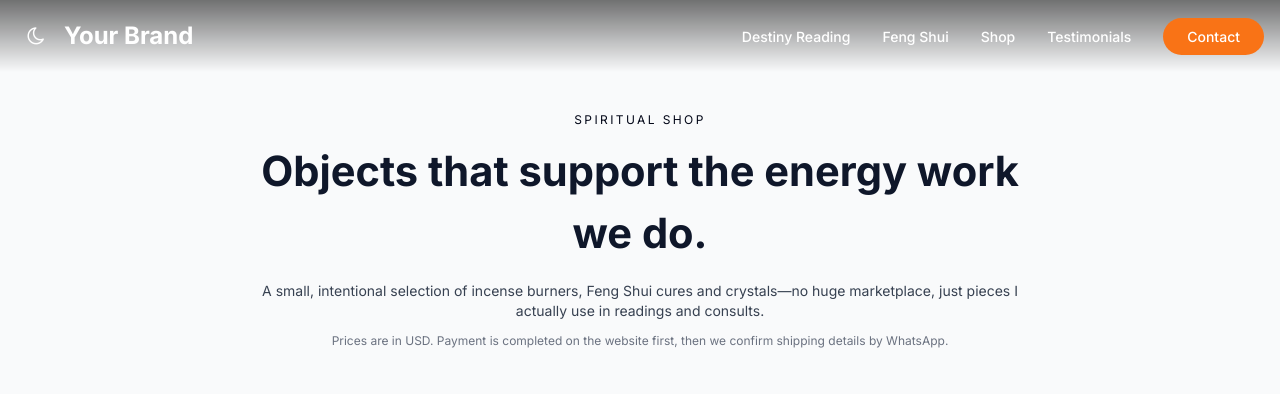
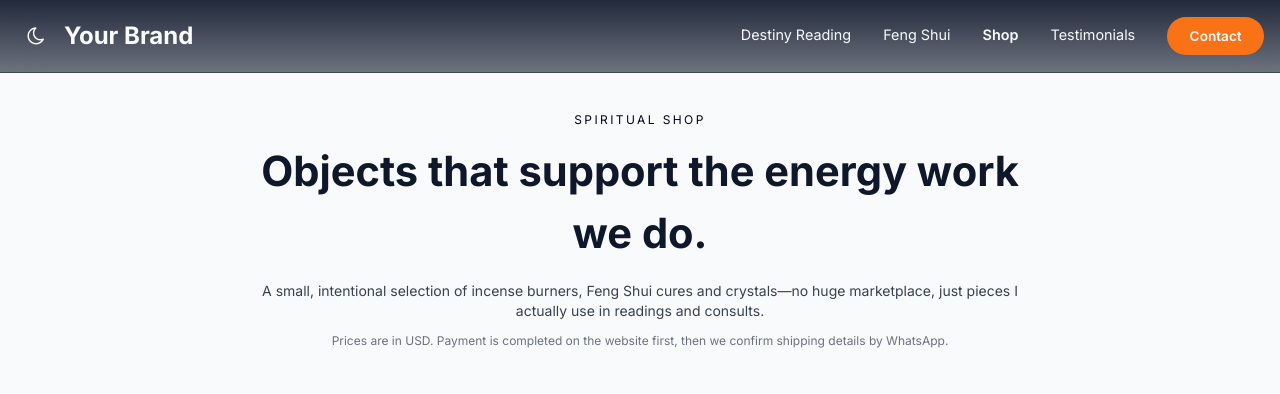
Before and after one commit to ljh285218864-hue/mystic-insights, a PHP site: page /shop.html in a window 1280 px wide. Shown: the top 394 px of the page. Run offline with PHP 8.4, Linux system fonts and the light colour scheme; some libraries are stand-ins or nearby versions.

Commit message:
Update style.css

```diff
--- a/style.css
+++ b/style.css
@@ -12,50 +17,83 @@
   color: var(--color-dark);
 }
 
-/* 导航栏：顶部透明 + 白字，滚动后白底+深色字 */
+/* Navbar: transparent over hero, solid on scroll */
 #navbar {
-  background: linear-gradient(to bottom, rgba(0,0,0,0.55), transparent);
+  background: linear-gradient(to bottom, rgba(15,23,42,0.92), rgba(15,23,42,0.6));
+  border-bottom: 1px solid rgba(148,163,184,0.25);
+  backdrop-filter: blur(18px);
 }
 
-#navbar .brand-text,
-#navbar .nav-link {
-  color: #ffffff;
-  transition: color 0.25s ease;
+.brand-text {
+  color: #f9fafb;
 }
 
-#navbar .nav-link {
-  font-size: 0.875rem;
-  font-weight: 500;
+.nav-link,
+.nav-cta,
+#mobile-menu-button {
+  color: #f9fafb;
+  transition: color 0.2s ease, background-color 0.2s ease, border-color 0.2s ease;
+  font-size: 0.9rem;
 }
 
-#navbar .nav-link:hover {
+.nav-link {
+  position: relative;
+  padding-bottom: 0.15rem;
+}
+
+.nav-link::after {
+  content: "";
+  position: absolute;
+  left: 0;
+  bottom: -0.2rem;
+  width: 0;
+  height: 2px;
+  background: linear-gradient(to right, var(--color-secondary), var(--color-primary));
+  transition: width 0.2s ease;
+}
+
+.nav-link:hover::after {
+  width: 100%;
+}
+
+.nav-link:hover {
   color: var(--color-secondary);
 }
 
-#navbar .nav-cta {
-  background-color: var(--color-secondary);
-  color: #ffffff;
-  border-radius: 9999px;
-  font-size: 0.875rem;
-  font-weight: 500;
-  padding: 0.5rem 1.5rem;
-  transition: background-color 0.25s ease, color 0.25s ease, box-shadow 0.25s ease;
+.nav-link.nav-link-active {
+  color: var(--color-secondary);
 }
 
-#navbar .nav-cta:hover {
-  background-color: #ea580c;
-  box-shadow: 0 10px 25px rgba(249,115,22,0.3);
+.nav-link.nav-link-active::after {
+  width: 100%;
 }
 
-/* 向下滚动后导航样式 */
-#navbar.navbar-scrolled {
-  background: rgba(255,255,255,0.97);
-  box-shadow: 0 10px 30px rgba(15,23,42,0.08);
-  backdrop-filter: blur(10px);
+.nav-cta {
+  background-color: var(--color-secondary);
+  border-radius: 999px;
+  padding-inline: 1.4rem;
+  padding-block: 0.55rem;
+  font-weight: 600;
+  font-size: 0.85rem;
 }
 
-#navbar.navbar-scrolled .brand-text,
-#navbar.navbar-scrolled .nav-link {
+.nav-cta:hover {
+  background-color: #ea580c;
+}
+
+/* Scrolled state: white background + dark text */
+#navbar.navbar-scrolled {
+  background: rgba(255,255,255,0.96);
+  border-bottom: 1px solid rgba(226,232,240,1);
+  box-shadow: 0 10px 30px rgba(15,23,42,0.08);
+}
+
+#navbar.navbar-scrolled .brand-text {
+  color: #0f172a;
+}
+
+#navbar.navbar-scrolled .nav-link,
+#navbar.navbar-scrolled #mobile-menu-button {
   color: #0f172a;
 }
 
```
Also changed, not shown: other parts of style.css (+40 -35 lines).
